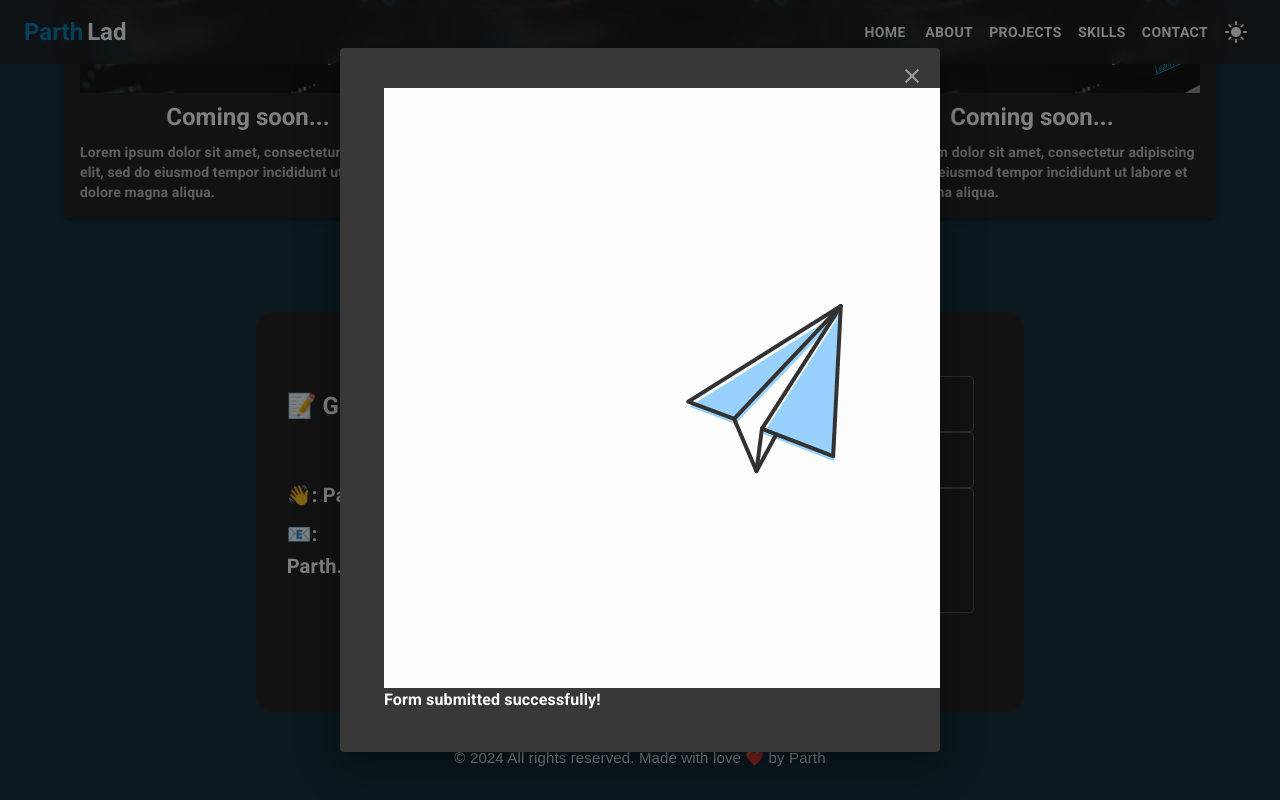
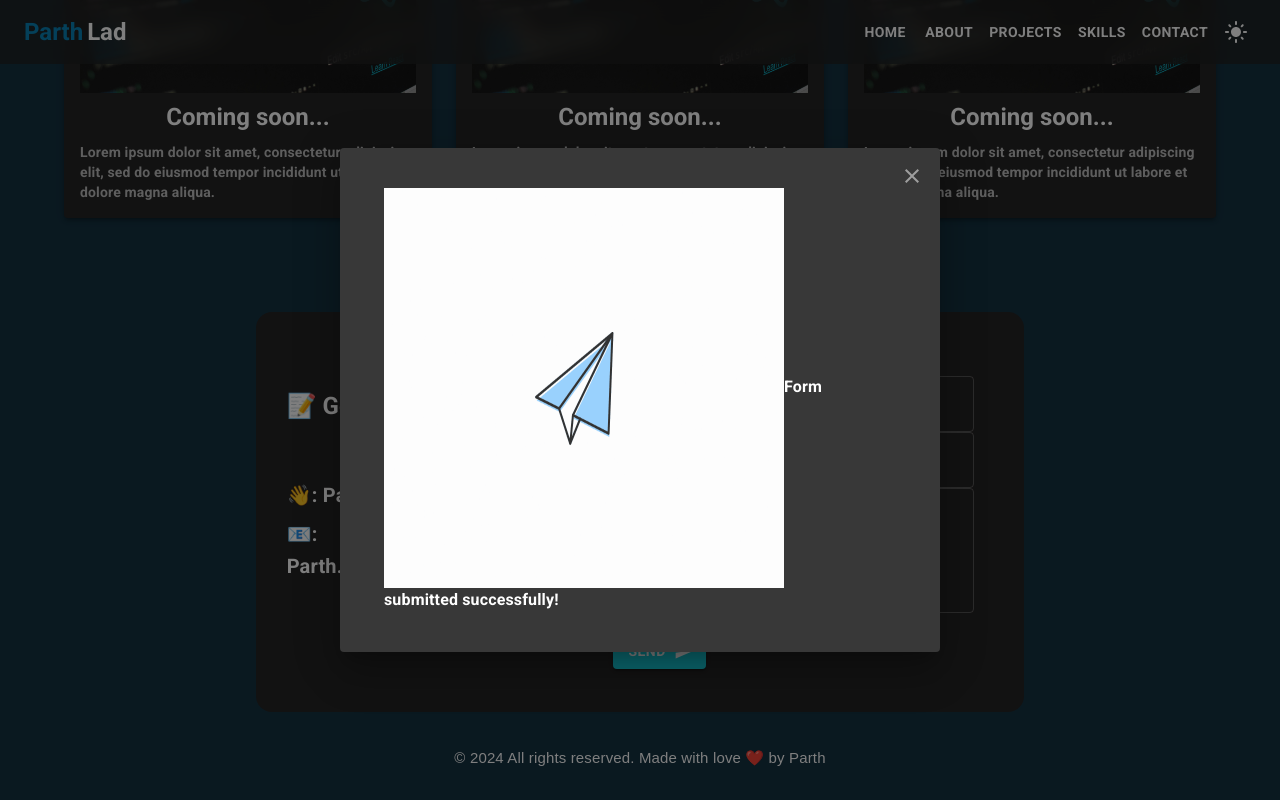
Before and after one commit to ParthKLad/web-portfolio, a React (Create React App) app: page / in a window 1280 px wide. Both pictures are taken after typing "name@example.com", "Sample", "Sample" into the empty fields and a click on the button "SEND". Shown: the part 2270-3070 px from the top of the page. Built offline with nearby package versions, Linux system fonts and the light colour scheme.

Commit message:
gif and form

```diff
--- a/src/components/Contacts.js
+++ b/src/components/Contacts.js
@@ -144,7 +144,7 @@ const ContactForm = () => {
       </IconButton>
       <DialogContent>
         <Box sx={{  borderRadius: '16px', padding: '20px' }}>
-        <img src={myGif} alt="Success animation" />
+        <img src={myGif} alt="Success animation" width="400" height="400" />
           Form submitted successfully!
         </Box>
       </DialogContent>
```
Also changed, not shown: src/images/paper.gif.
